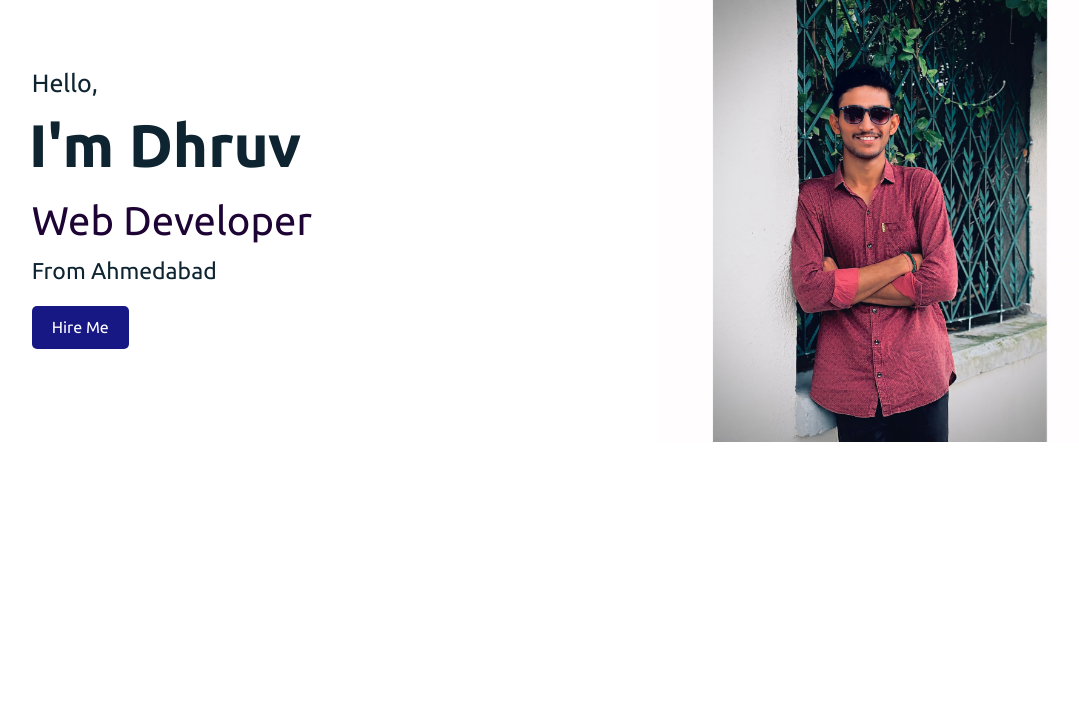
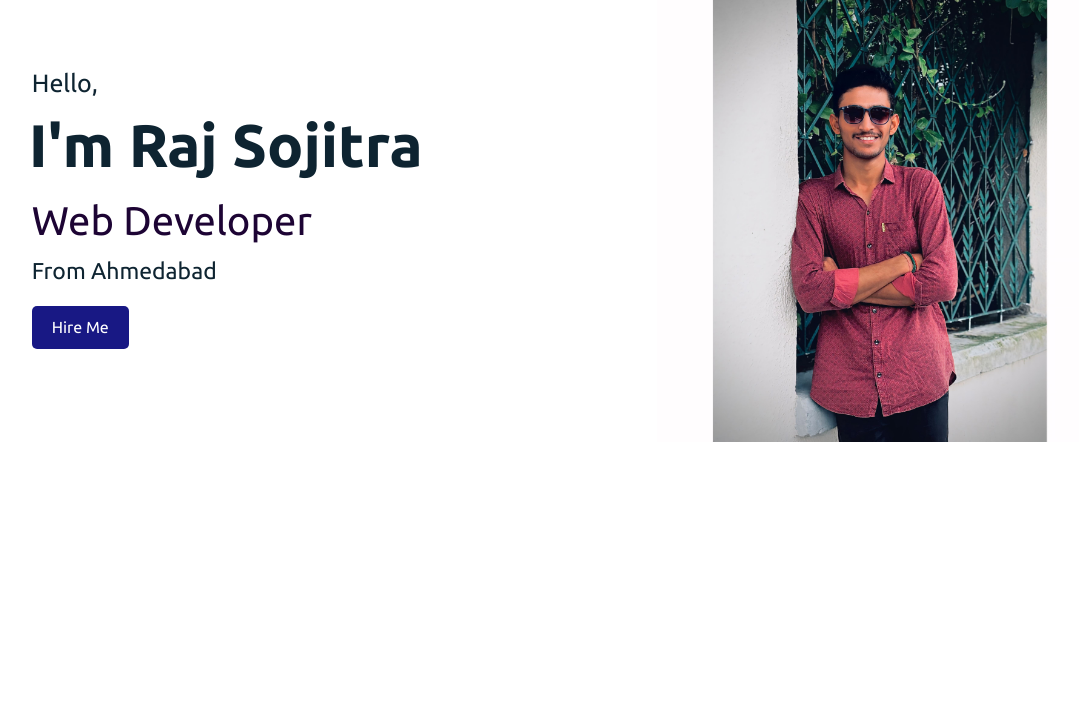
Before and after one commit to rajsojitra11/portfolio, a plain HTML site: page portfolio/index.html in a window 1280 px wide. Shown: the part 74-800 px from the top of the page, without its empty margins (28-1107 px from the left). Drawn offline with nearby package versions, Linux system fonts and the light colour scheme.

Commit message:
portfolio

```diff
--- a/portfolio/index.html
+++ b/portfolio/index.html
@@ -74,7 +74,7 @@
           <div class="home-content">
             <div class="text">
               <div class="text-one">Hello,</div>
-              <div class="text-two">I'm Dhruv</div>
+              <div class="text-two">I'm Raj Sojitra</div>
               <div class="text-three">Web Developer</div>
               <div class="text-four">From Ahmedabad</div>
             </div>
```
